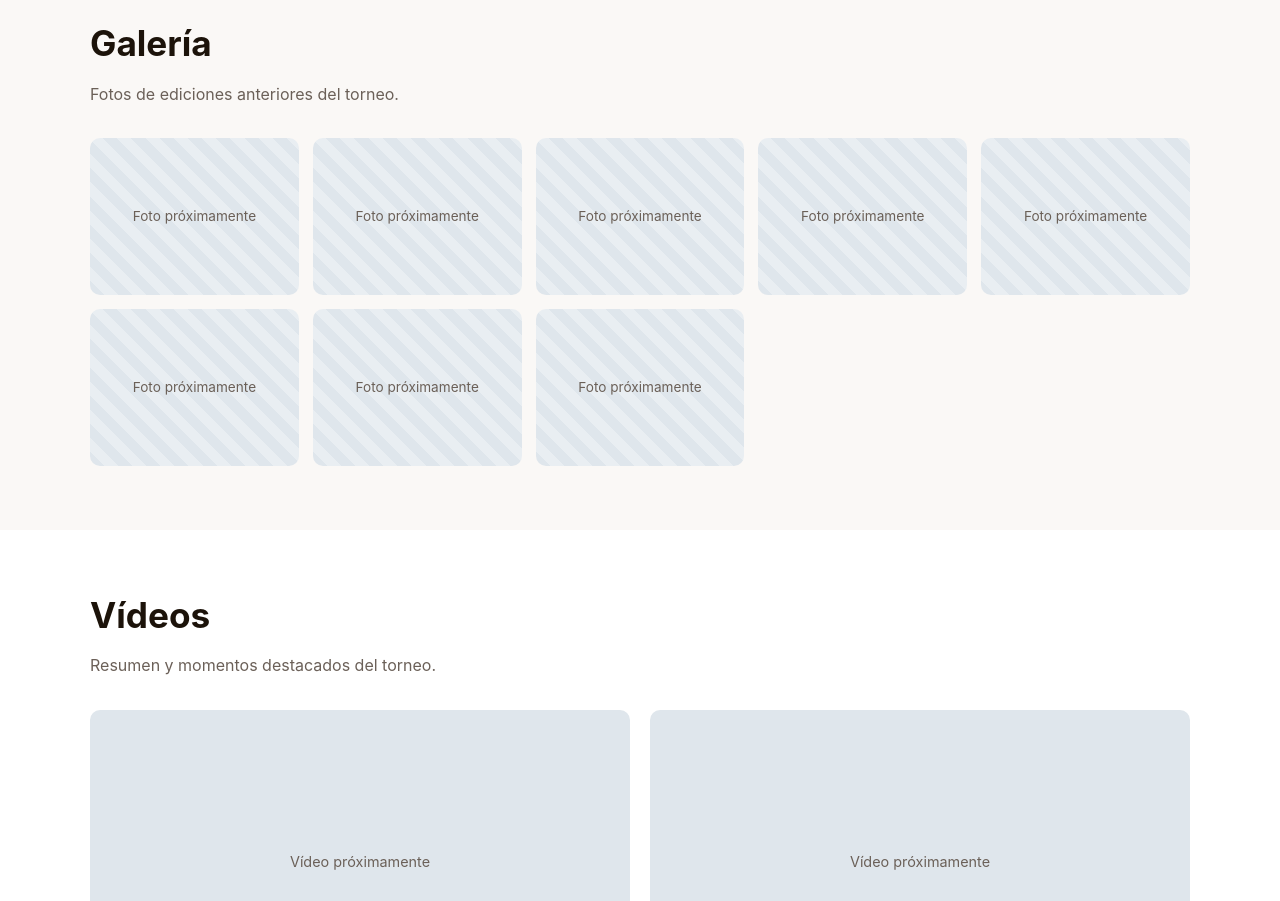
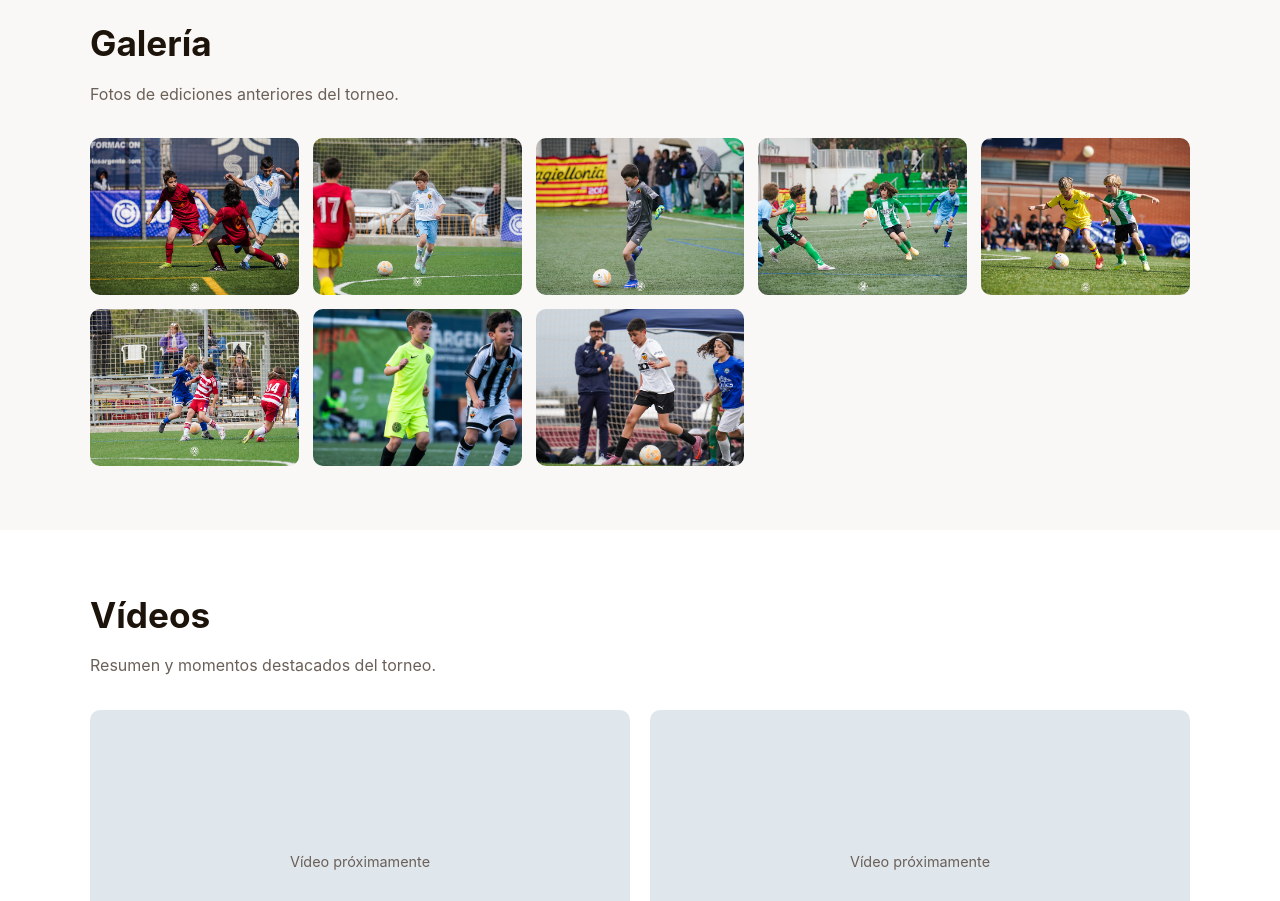
Before and after one commit to TuriaCup/turiacup, a plain HTML site: page public/index.html in a window 1280 px wide. Shown: the part 1480-2381 px from the top of the page. Drawn offline with Linux system fonts and the light colour scheme.

Commit message:
Añadir fotos reales del torneo al hero y la galería
8 fotos de acción para la galería y una con el banner de Turia Cup
de fondo para el hero, seleccionadas del archivo fotográfico oficial
del torneo (WAVESPRO MEDIA). Se elimina el CSS de los placeholders.

Co-Authored-By: Claude Sonnet 5 <noreply@anthropic.com>

```diff
--- a/public/css/style.css
+++ b/public/css/style.css
@@ -102,7 +102,9 @@ h3 { font-size: 1.05rem; color: var(--blue-900); }
 
 /* Hero */
 .hero {
-  background: linear-gradient(135deg, var(--blue-900), var(--blue-500));
+  background:
+    linear-gradient(135deg, rgba(28, 19, 10, .88), rgba(255, 121, 0, .55)),
+    url('../img/hero/hero-bg.jpg') center 20% / cover no-repeat;
   color: var(--white);
   padding: 90px 0 80px;
   text-align: center;
@@ -200,16 +202,6 @@ h3 { font-size: 1.05rem; color: var(--blue-900); }
   overflow: hidden;
 }
 .gallery-item img { width: 100%; height: 100%; object-fit: cover; display: block; }
-.gallery-item.placeholder {
-  background: repeating-linear-gradient(45deg, #dfe6ec, #dfe6ec 10px, #e9eef2 10px, #e9eef2 20px);
-  display: flex;
-  align-items: center;
-  justify-content: center;
-  color: var(--text-muted);
-  font-size: .85rem;
-  text-align: center;
-  padding: 10px;
-}
 
 /* Videos */
 .video-grid {
--- a/public/index.html
+++ b/public/index.html
@@ -88,16 +88,15 @@
   <div class="container">
     <h2>Galería</h2>
     <p class="section-lead">Fotos de ediciones anteriores del torneo.</p>
-    <!-- Sustituir cada .gallery-item por <img src="img/nombre.jpg" alt="..."> cuando haya fotos reales -->
     <div class="gallery-grid">
-      <div class="gallery-item placeholder">Foto próximamente</div>
-      <div class="gallery-item placeholder">Foto próximamente</div>
-      <div class="gallery-item placeholder">Foto próximamente</div>
-      <div class="gallery-item placeholder">Foto próximamente</div>
-      <div class="gallery-item placeholder">Foto próximamente</div>
-      <div class="gallery-item placeholder">Foto próximamente</div>
-      <div class="gallery-item placeholder">Foto próximamente</div>
-      <div class="gallery-item placeholder">Foto próximamente</div>
+      <div class="gallery-item"><img src="img/gallery/gallery-1.jpg" alt="Acción de partido en Turia Cup" loading="lazy"></div>
+      <div class="gallery-item"><img src="img/gallery/gallery-2.jpg" alt="Jugador conduciendo el balón en Turia Cup" loading="lazy"></div>
+      <div class="gallery-item"><img src="img/gallery/gallery-3.jpg" alt="Portero en un partido de Turia Cup" loading="lazy"></div>
+      <div class="gallery-item"><img src="img/gallery/gallery-4.jpg" alt="Disputa de balón en Turia Cup" loading="lazy"></div>
+      <div class="gallery-item"><img src="img/gallery/gallery-5.jpg" alt="Jugador regateando en Turia Cup" loading="lazy"></div>
+      <div class="gallery-item"><img src="img/gallery/gallery-6.jpg" alt="Partido femenino en Turia Cup" loading="lazy"></div>
+      <div class="gallery-item"><img src="img/gallery/gallery-7.jpg" alt="Jugadores disputando el balón en Turia Cup" loading="lazy"></div>
+      <div class="gallery-item"><img src="img/gallery/gallery-8.jpg" alt="Jugador del Valencia CF en Turia Cup" loading="lazy"></div>
     </div>
   </div>
 </section>
```
Also changed, not shown: public/img/gallery/gallery-1.jpg (added), public/img/gallery/gallery-2.jpg (added), public/img/gallery/gallery-3.jpg (added), public/img/gallery/gallery-4.jpg (added), public/img/gallery/gallery-5.jpg (added), public/img/gallery/gallery-6.jpg (added), public/img/gallery/gallery-7.jpg (added), public/img/gallery/gallery-8.jpg (added), public/img/hero/hero-bg.jpg (added).
